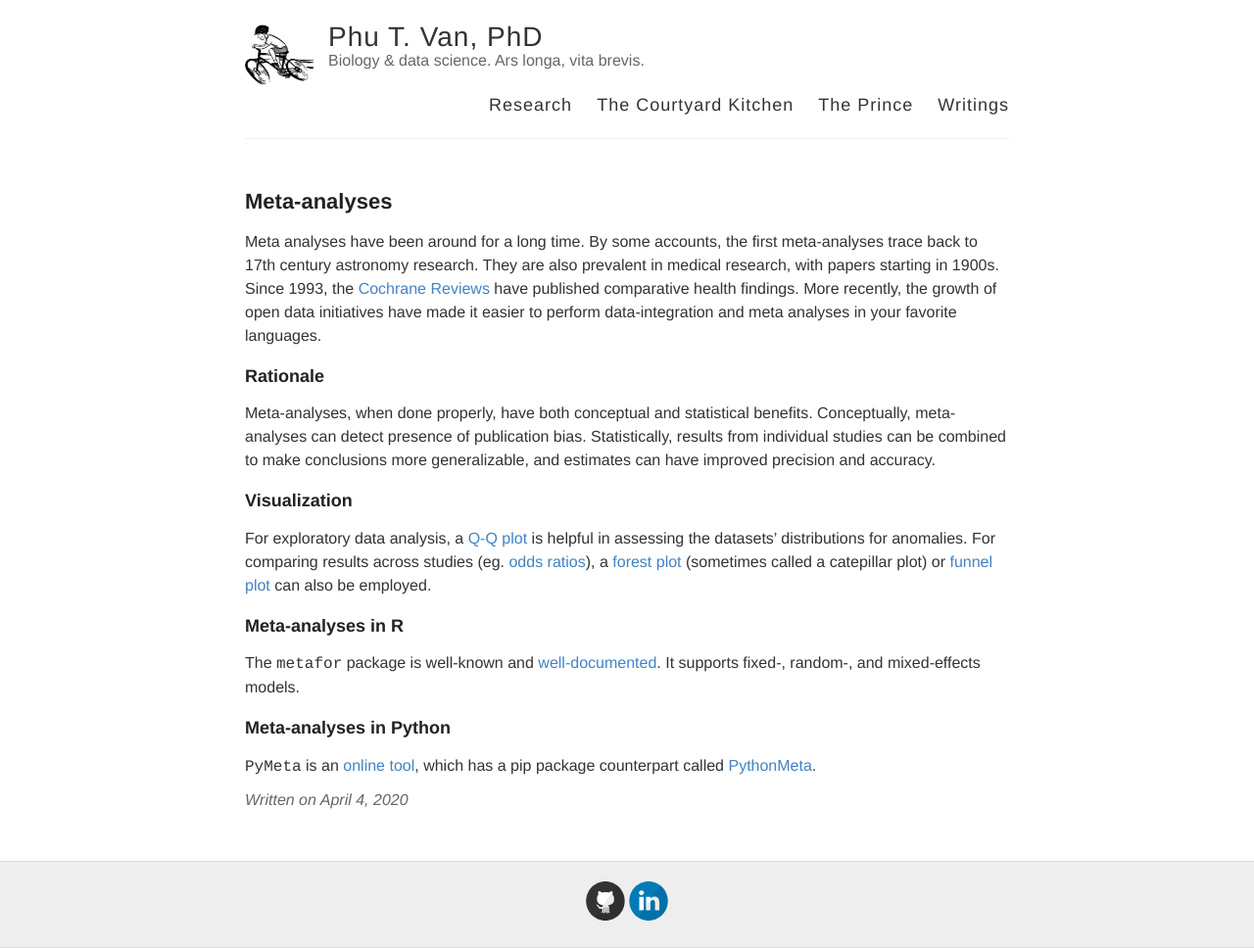
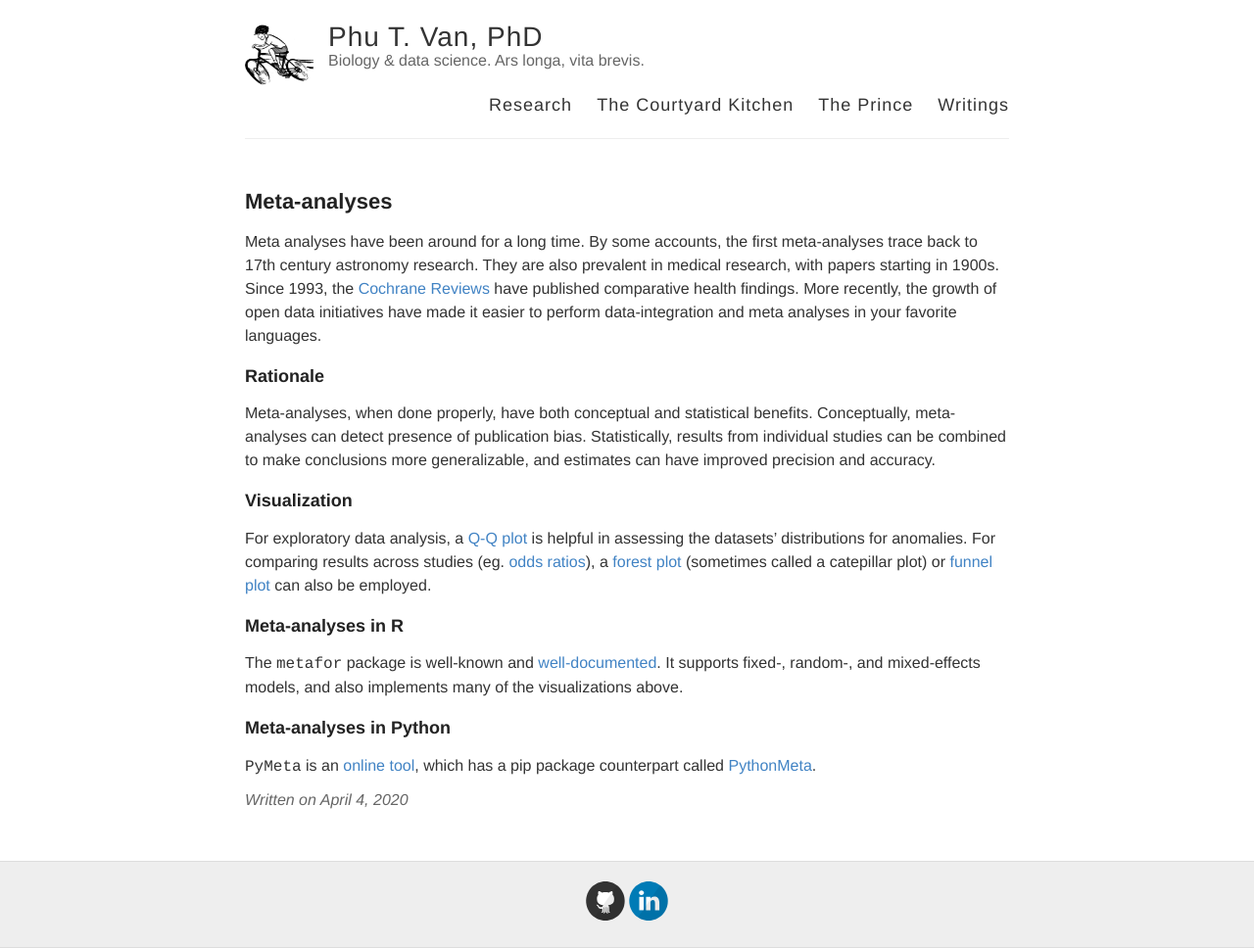
Before and after one commit to ptvan/ptvan.github.io, a Jekyll site: the page built from _posts/2020-04-04-meta-analyses.md, in a window 1280 px wide. Shown: the whole page at 98% size. Built offline with Jekyll 4.4.1, drawn with Linux system fonts in a browser that asks for light colours.

Commit message:
minor additions

```diff
--- a/_posts/2020-04-04-meta-analyses.md
+++ b/_posts/2020-04-04-meta-analyses.md
@@ -15,7 +15,7 @@
 
 ### Meta-analyses in R
 
-The `metafor` package is well-known and [well-documented](http://www.metafor-project.org/doku.php/help). It supports fixed-, random-, and mixed-effects models.
+The `metafor` package is well-known and [well-documented](http://www.metafor-project.org/doku.php/help). It supports fixed-, random-, and mixed-effects models, and also implements many of the visualizations above.
 
 ### Meta-analyses in Python
 
```
